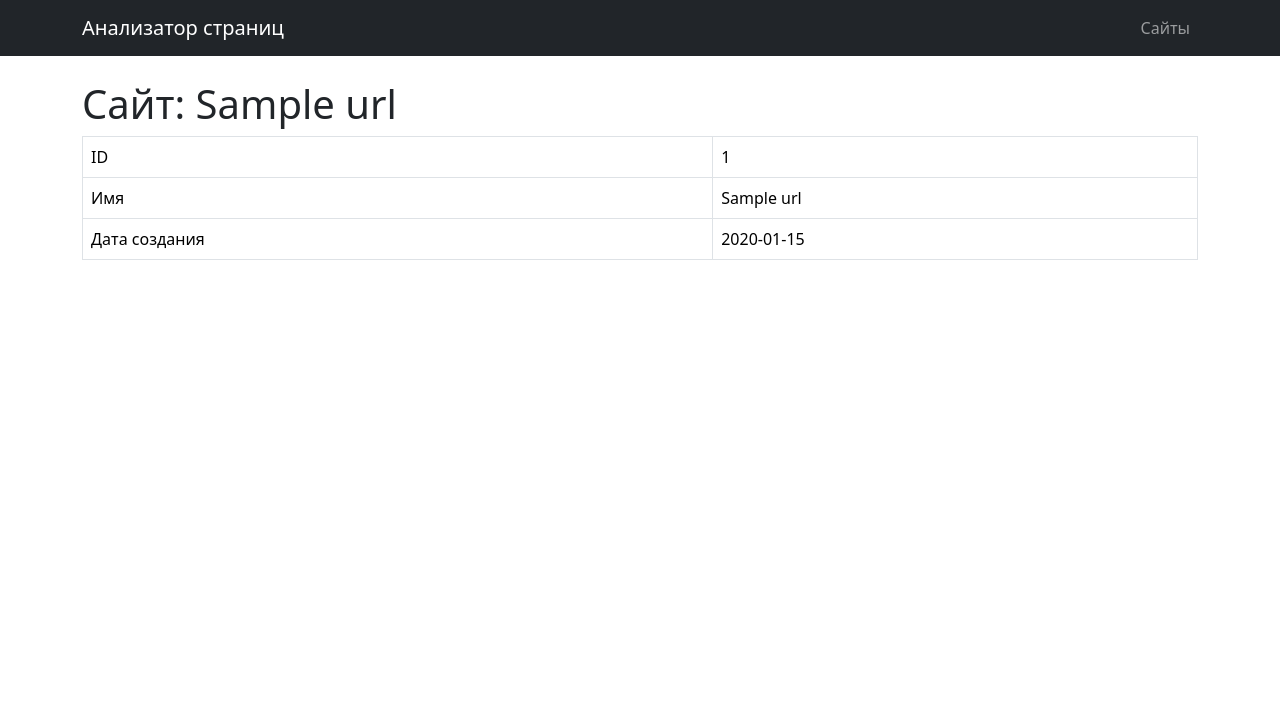
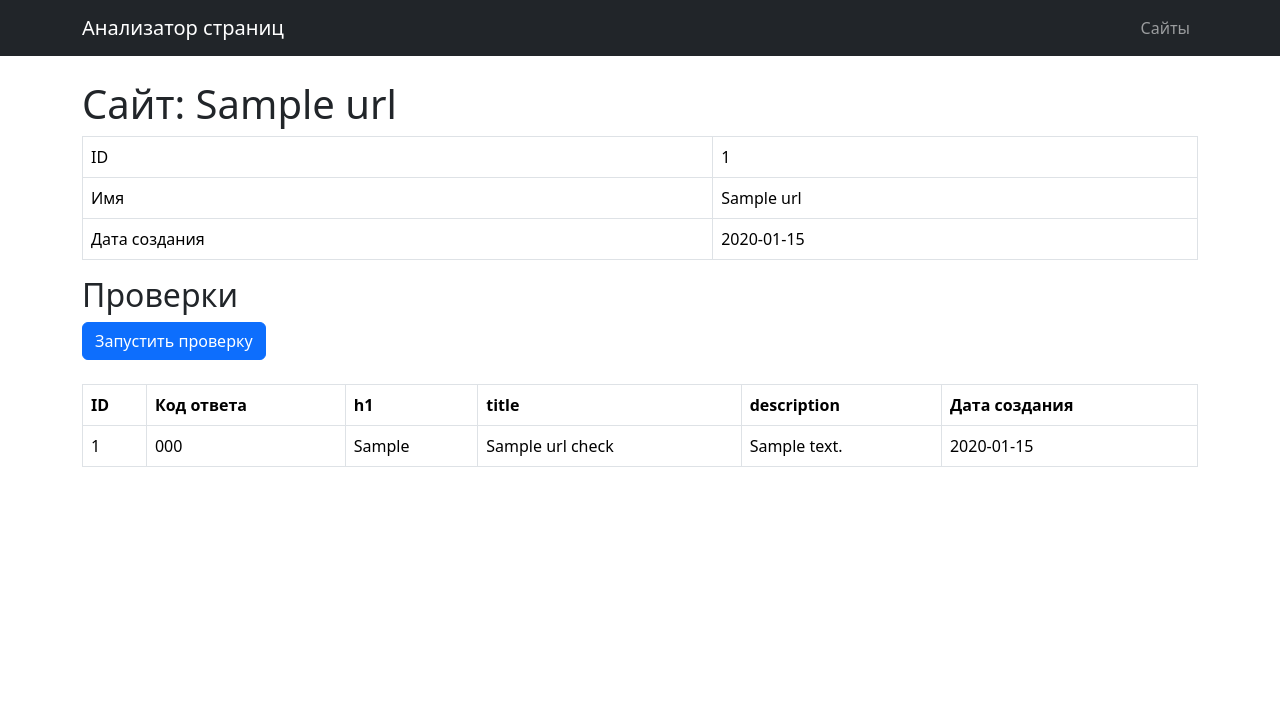
Before and after one commit to mrTelnor/python-project-83, a Flask app: page /urls/1 in a window 1280 px wide. Shown: the top 707 px of the page. Run offline with Flask 3, Linux system fonts and the light colour scheme; a database or web service that is not in the repository returns one stand-in record (values such as "Sample title"); some libraries are stand-ins or nearby versions.

Commit message:
Добавлены базовые проверки URL-адресов

```diff
--- a/database.sql
+++ b/database.sql
@@ -3,3 +3,13 @@ CREATE TABLE IF NOT EXISTS urls (
     name varchar(255) NOT NULL UNIQUE,
     created_at timestamp NOT NULL DEFAULT CURRENT_TIMESTAMP
 );
+
+CREATE TABLE IF NOT EXISTS url_checks (
+    id          bigint GENERATED BY DEFAULT AS IDENTITY PRIMARY KEY,
+    url_id      bigint NOT NULL REFERENCES urls(id) ON DELETE CASCADE,
+    status_code int,
+    h1          text,
+    title       text,
+    description text,
+    created_at  timestamp NOT NULL DEFAULT CURRENT_TIMESTAMP
+);
--- a/page_analyzer/app.py
+++ b/page_analyzer/app.py
@@ -5,7 +5,7 @@ import validators
 from dotenv import load_dotenv
 from flask import Flask, flash, redirect, render_template, request, url_for
 
-from page_analyzer import urls_repo
+from page_analyzer import checks_repo, urls_repo
 from page_analyzer.db import get_connection
 
 load_dotenv()
@@ -44,7 +44,7 @@ def urls_create():
 @app.get('/urls')
 def urls_index():
     with get_connection() as conn:
-        urls = urls_repo.get_all(conn)
+        urls = urls_repo.get_all_with_last_check(conn)
     return render_template('urls/index.html', urls=urls)
 
 
@@ -52,9 +52,21 @@ def urls_index():
 def url_show(id):
     with get_connection() as conn:
         url = urls_repo.find_by_id(conn, id)
-    if url is None:
-        return 'Not Found', 404
-    return render_template('urls/show.html', url=url)
+        if url is None:
+            return 'Not Found', 404
+        checks = checks_repo.get_by_url_id(conn, id)
+    return render_template('urls/show.html', url=url, checks=checks)
+
+
+@app.post('/urls/<int:id>/checks')
+def url_checks_create(id):
+    with get_connection() as conn:
+        url = urls_repo.find_by_id(conn, id)
+        if url is None:
+            return 'Not Found', 404
+        checks_repo.insert(conn, id)
+    flash('Страница успешно проверена', 'success')
+    return redirect(url_for('url_show', id=id))
 
 
 def _validate_url(value):
--- /dev/null
+++ b/page_analyzer/checks_repo.py
@@ -0,0 +1,20 @@
+from psycopg2.extras import RealDictCursor
+
+
+def insert(conn, url_id):
+    with conn.cursor(cursor_factory=RealDictCursor) as cur:
+        cur.execute(
+            'INSERT INTO url_checks (url_id) VALUES (%s) RETURNING id',
+            (url_id,),
+        )
+        return cur.fetchone()['id']
+
+
+def get_by_url_id(conn, url_id):
+    with conn.cursor(cursor_factory=RealDictCursor) as cur:
+        cur.execute(
+            'SELECT * FROM url_checks WHERE url_id = %s '
+            'ORDER BY created_at DESC, id DESC',
+            (url_id,),
+        )
+        return cur.fetchall()
--- a/page_analyzer/templates/urls/index.html
+++ b/page_analyzer/templates/urls/index.html
@@ -16,8 +16,8 @@
         <tr>
           <td>{{ url.id }}</td>
           <td><a href="{{ url_for('url_show', id=url.id) }}">{{ url.name }}</a></td>
-          <td></td>
-          <td></td>
+          <td>{% if url.last_check_at %}{{ url.last_check_at.strftime('%Y-%m-%d') }}{% endif %}</td>
+          <td>{{ url.last_status_code or '' }}</td>
         </tr>
       {% endfor %}
     </tbody>
--- a/page_analyzer/templates/urls/show.html
+++ b/page_analyzer/templates/urls/show.html
@@ -18,4 +18,35 @@
       </tr>
     </tbody>
   </table>
+
+  <h2>Проверки</h2>
+
+  <form method="post" action="{{ url_for('url_checks_create', id=url.id) }}" class="mb-4">
+    <input type="submit" value="Запустить проверку" class="btn btn-primary">
+  </form>
+
+  <table class="table table-bordered" data-test="checks">
+    <thead>
+      <tr>
+        <th>ID</th>
+        <th>Код ответа</th>
+        <th>h1</th>
+        <th>title</th>
+        <th>description</th>
+        <th>Дата создания</th>
+      </tr>
+    </thead>
+    <tbody>
+      {% for check in checks %}
+        <tr>
+          <td>{{ check.id }}</td>
+          <td>{{ check.status_code or '' }}</td>
+          <td>{{ check.h1 or '' }}</td>
+          <td>{{ check.title or '' }}</td>
+          <td>{{ check.description or '' }}</td>
+          <td>{{ check.created_at.strftime('%Y-%m-%d') }}</td>
+        </tr>
+      {% endfor %}
+    </tbody>
+  </table>
 {% endblock %}
--- a/page_analyzer/urls_repo.py
+++ b/page_analyzer/urls_repo.py
@@ -13,9 +13,26 @@ def find_by_id(conn, id):
         return cur.fetchone()
 
 
-def get_all(conn):
+def get_all_with_last_check(conn):
     with conn.cursor(cursor_factory=RealDictCursor) as cur:
-        cur.execute('SELECT * FROM urls ORDER BY created_at DESC, id DESC')
+        cur.execute(
+            '''
+            SELECT
+                u.id,
+                u.name,
+                MAX(uc.created_at) AS last_check_at,
+                (
+                    SELECT status_code FROM url_checks
+                    WHERE url_id = u.id
+                    ORDER BY created_at DESC, id DESC
+                    LIMIT 1
+                ) AS last_status_code
+            FROM urls u
+            LEFT JOIN url_checks uc ON uc.url_id = u.id
+            GROUP BY u.id
+            ORDER BY u.created_at DESC, u.id DESC
+            '''
+        )
         return cur.fetchall()
 
 
```
